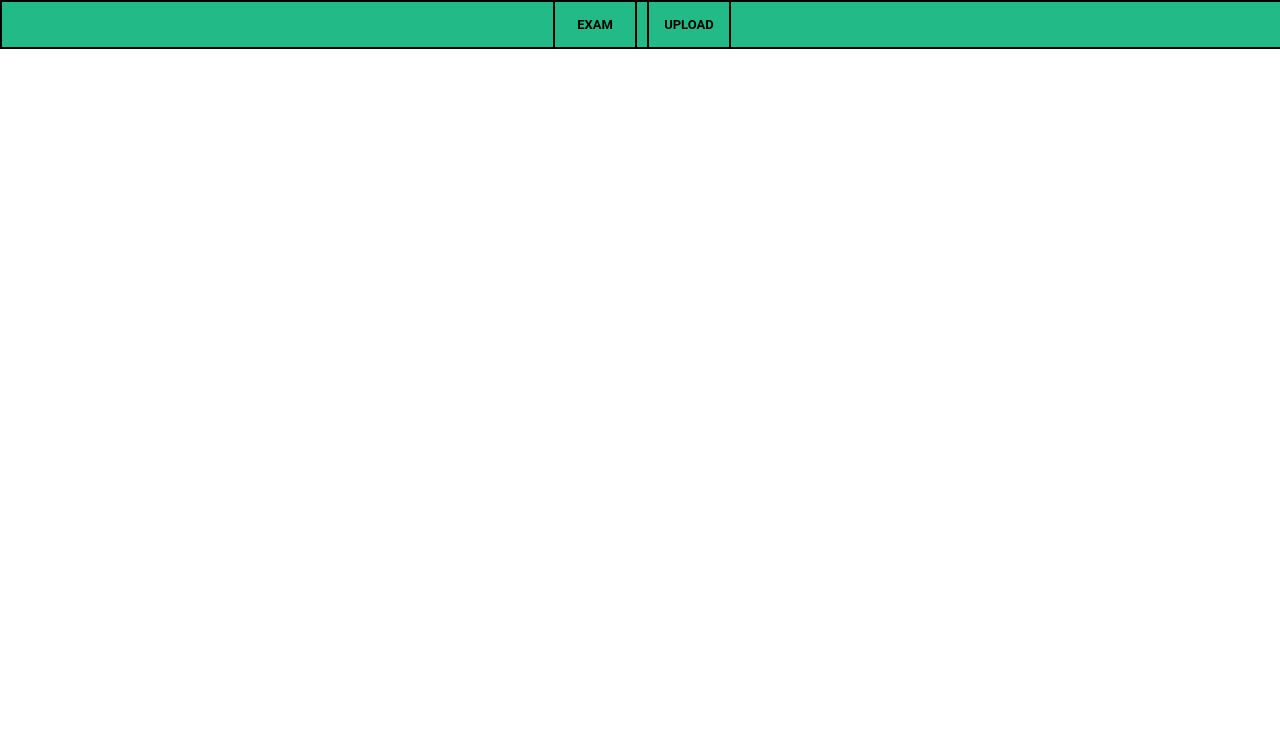
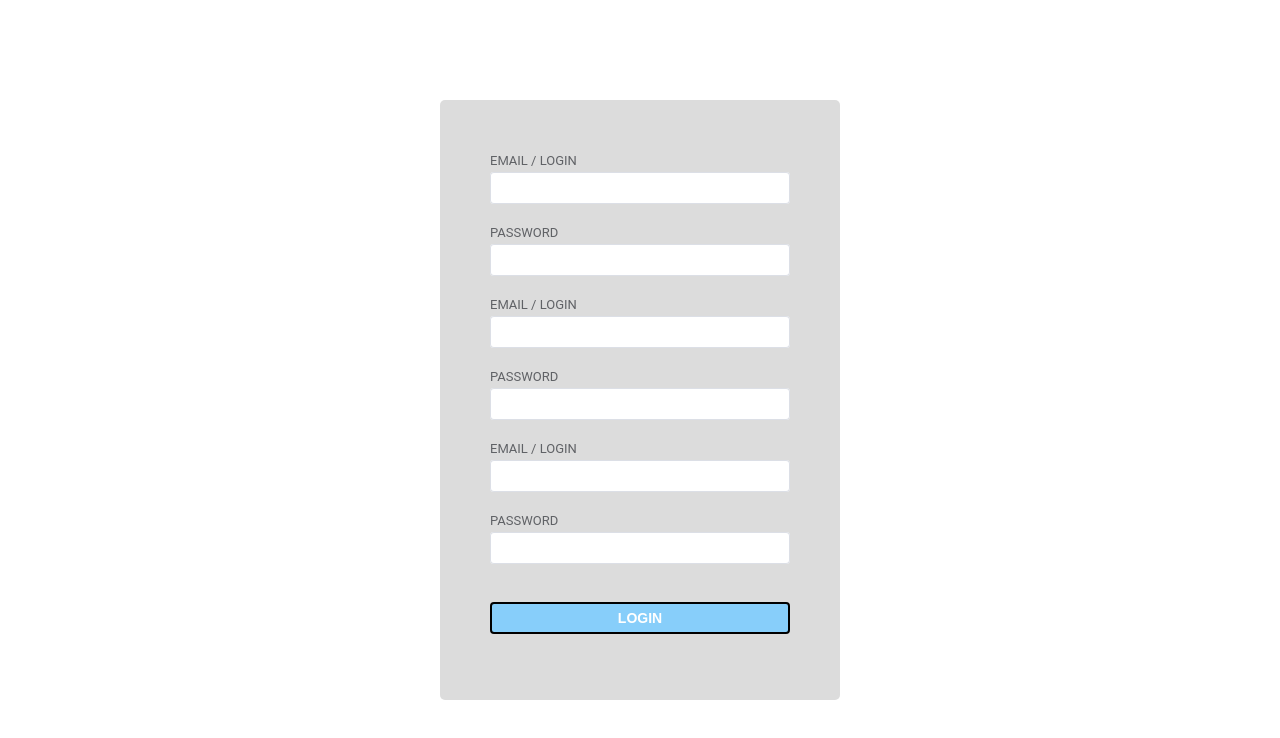
Before and after one commit to bciupka/vocabulary-improvement-app, a Vue app in the folder frontend/: page /login in a window 1280 px wide. Before the commit this address had no page. Shown: the top 738 px of the page. Built offline with nearby package versions, Linux system fonts and the light colour scheme.

Commit message:
page login and regist without logic, just a skeletor with buttons and inputs

```diff
--- a/frontend/src/App.vue
+++ b/frontend/src/App.vue
@@ -1,12 +1,12 @@
 <template>
-  <VocabularyTestPageView />
+    <router-view class="App"></router-view>
 </template>
 <script setup lang="ts">
 import VocabularyTestPageView from '@/components/VocabularyTestPageView.vue'
 </script>
 <style scoped lang="scss">
 .App {
-  &__test {
-  }
+    height: 100vh;
+    width: 100vw;
 }
 </style>
--- /dev/null
+++ b/frontend/src/components/PageLogin.vue
@@ -0,0 +1,55 @@
+<template>
+ <section class="PageLogin">
+<!--     <VocForm class="PageLogin__loginBox" label-position="top">
+         <VocFormItem label="email / login" >
+            <VocInput v-model="formLoginAccessibility.loginEmail"></VocInput>
+         </VocFormItem>
+         <VocFormItem label="password" >
+             <VocInput v-model="formLoginAccessibility.password"></VocInput>
+         </VocFormItem>
+         <VocFormItem>
+             <VocButton type="primary" class="PageLogin__loginButton" @click="loginEmail">Login</VocButton>
+         </VocFormItem>
+     </VocForm>-->
+     <PageRegister></PageRegister>
+ </section>
+</template>
+
+<script lang="ts" setup>
+import { VocForm, VocFormItem, VocInput } from "@/core/element-plus/index";
+import { reactive, ref} from "vue";
+import VocButton from "@/core/element-plus/VocButton.vue";
+import {usePageLoginStore} from "@/components/page-login-store";
+import PageRegister from "@/components/PageRegister.vue";
+
+const loginName = ref('')
+const store = usePageLoginStore();
+const loginEmail = () => {
+   store.login(formLoginAccessibility.loginEmail, formLoginAccessibility.password);
+}
+
+const formLoginAccessibility = reactive({
+    loginEmail: '',
+    password: '',
+})
+</script>
+
+<style scoped lang="scss">
+.PageLogin {
+    display: flex;
+    justify-content: center;
+    align-items: center;
+
+  &__loginBox {
+    background: $color-background;
+    width: 300px;
+    height: 220px;
+    padding: 50px;
+    border-radius: $sizeS;
+  }
+
+  &__loginButton {
+    margin-top: $sizeXL;
+  }
+}
+</style>
--- /dev/null
+++ b/frontend/src/components/PageRegister.vue
@@ -0,0 +1,70 @@
+<template>
+    <section class="PageLogin">
+        <VocForm class="PageLogin__loginBox" label-position="top">
+            <VocFormItem label="email / login" >
+                <VocInput v-model="formRegisterAccessibility.login"></VocInput>
+            </VocFormItem>
+            <VocFormItem label="password" >
+                <VocInput v-model="formRegisterAccessibility.email"></VocInput>
+            </VocFormItem>
+            <VocFormItem label="email / login" >
+                <VocInput v-model="formRegisterAccessibility.name"></VocInput>
+            </VocFormItem>
+            <VocFormItem label="password" >
+                <VocInput v-model="formRegisterAccessibility.surname"></VocInput>
+            </VocFormItem>
+            <VocFormItem label="email / login" >
+                <VocInput v-model="formRegisterAccessibility.password"></VocInput>
+            </VocFormItem>
+            <VocFormItem label="password" >
+                <VocInput v-model="formRegisterAccessibility.repeatedPassword"></VocInput>
+            </VocFormItem>
+
+            <VocFormItem>
+                <VocButton type="primary" class="PageLogin__loginButton" @click="loginEmail">Login</VocButton>
+            </VocFormItem>
+        </VocForm>
+    </section>
+</template>
+
+<script lang="ts" setup>
+import { VocForm, VocFormItem, VocInput } from "@/core/element-plus/index";
+import { reactive, ref} from "vue";
+import VocButton from "@/core/element-plus/VocButton.vue";
+import {usePageLoginStore} from "@/components/page-login-store";
+
+const loginName = ref('')
+const store = usePageLoginStore();
+const loginEmail = () => {
+  //  store.login(formRegisterAccessibility.loginEmail, formRegisterAccessibility.password);
+}
+
+const formRegisterAccessibility = reactive({
+    email: '',
+    login:'',
+    password: '',
+    repeatedPassword:'',
+    name:'',
+    surname:''
+})
+</script>
+
+<style scoped lang="scss">
+.PageLogin {
+  display: flex;
+  justify-content: center;
+  align-items: center;
+
+  &__loginBox {
+    background: $color-background;
+    width: 300px;
+    height: 500px;
+    padding: 50px;
+    border-radius: $sizeS;
+  }
+
+  &__loginButton {
+    margin-top: $sizeXL;
+  }
+}
+</style>
--- a/frontend/src/components/VocabularyTestPageView.vue
+++ b/frontend/src/components/VocabularyTestPageView.vue
@@ -1,6 +1,5 @@
 <template>
-  <Navigation></Navigation>
-  <router-view></router-view>
+    <Navigation></Navigation>
 </template>
 
 <script setup>
--- /dev/null
+++ b/frontend/src/components/page-login-store.ts
@@ -0,0 +1,19 @@
+import {defineStore} from "pinia";
+import {ref} from "vue";
+import axios from "axios";
+
+
+export const usePageLoginStore = defineStore('login', () => {
+
+    const login = (loginEmail: string, password: string)  => {
+        const response = ref<Boolean>();
+        /*axios.post("enpoint", { login: loginEmail })
+            .then((response) => {
+                console.log(response);
+            })*/
+    }
+
+    return {
+        login
+    }
+})
--- a/frontend/src/core/css/element-plus/VocButton.scss
+++ b/frontend/src/core/css/element-plus/VocButton.scss
@@ -12,6 +12,7 @@
 
   @mixin buttonHover($value){
     background-color: $value;
+    border: 2px $color-white-1 solid;;
     font-size: 14px;
   }
 
--- a/frontend/src/core/css/global/color.scss
+++ b/frontend/src/core/css/global/color.scss
@@ -6,3 +6,4 @@ $color-focus-1: #00308f;
 $color-white-1: #fff;
 $color-error-1: #DC143C;
 $color-warning-1: #FF8C00;
+$color-background: #DCDCDC;
--- a/frontend/src/core/css/global/global.scss
+++ b/frontend/src/core/css/global/global.scss
@@ -2,4 +2,6 @@ body {
   font-family: 'Roboto', sans-serif;
   font-size: 13px;
   margin: 0;
+  height: 100vh;
+  width: 100vw;
 }
--- a/frontend/src/route/router.ts
+++ b/frontend/src/route/router.ts
@@ -2,7 +2,9 @@ import VocabularyTestPageView from '@/components/VocabularyTestPageView.vue'
 import ExamView from '@/components/ExamView/ExamView.vue'
 import UploadVocabulary from '@/components/AddVocabulary/UploadVocabulary.vue'
 import type { RouteRecordRaw } from 'vue-router'
+import PageLogin from "@/components/PageLogin.vue";
 export const routes: Array<RouteRecordRaw> = [
-  { path: '/', name: 'ExamView', component: ExamView },
-  { path: '/add', name: 'Add', component: UploadVocabulary }
+  { path: '/', name: 'VocabularyTestPageView', component: VocabularyTestPageView },
+  { path: '/add', name: 'Add', component: UploadVocabulary },
+  { path: '/login', name: 'PageLogin', component: PageLogin }
 ]
```
